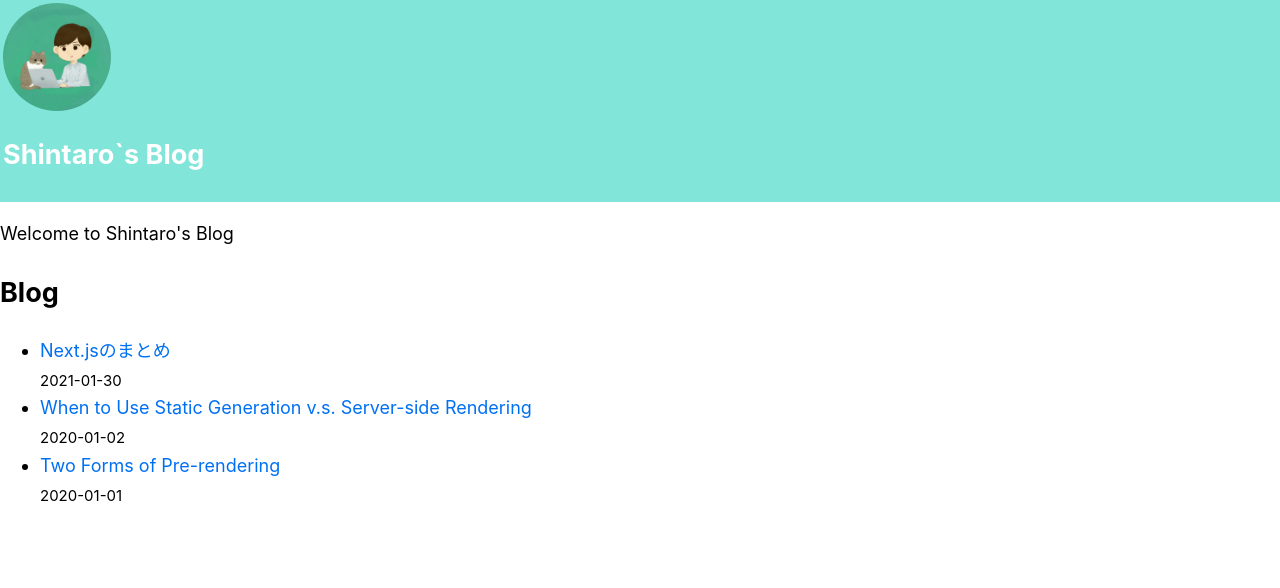
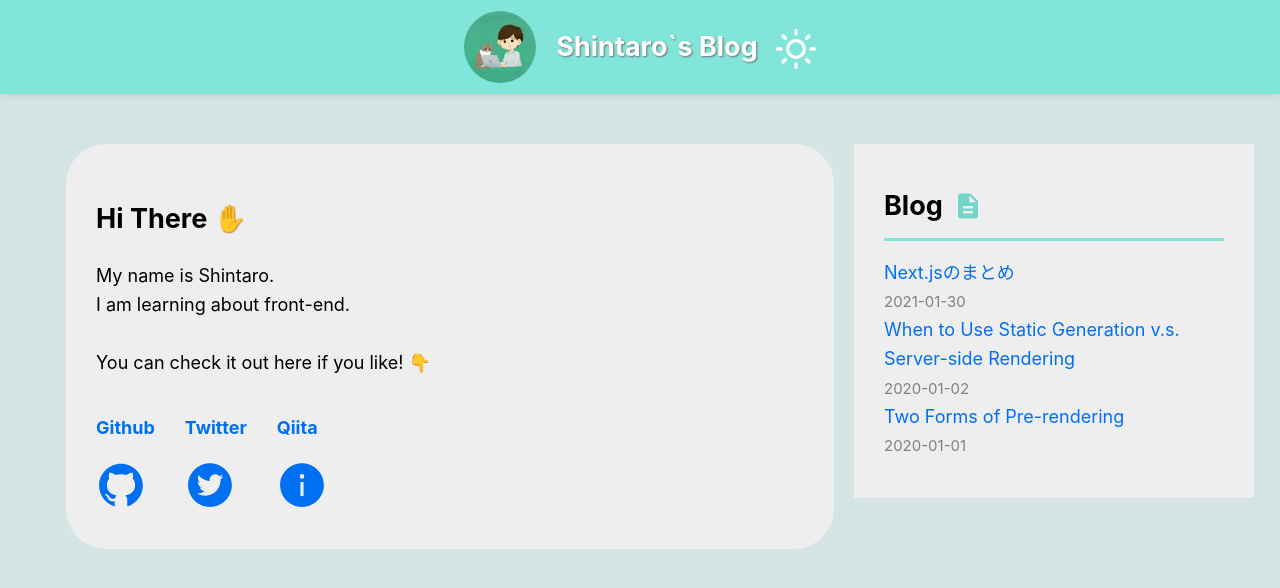
Before and after one commit to s-kawabe/nextjs-blog-ts, a Next.js app: page / in a window 1280 px wide. Shown: the top 588 px of the page. Built offline with nearby package versions, Linux system fonts and the light colour scheme.

Commit message:
:lipstick: style arange by chakraUI, Emotion
style arange by chakraUI, Emotion

```diff
--- /dev/null
+++ b/component/Aside.tsx
@@ -0,0 +1,57 @@
+import { AtSignIcon } from '@chakra-ui/icons'
+/** @jsxImportSource @emotion/react */
+import { jsx, css, keyframes } from '@emotion/react'
+import { Posts } from '../pages/index';
+import styled from '@emotion/styled';
+import { Icon, Box, Flex, Text } from '@chakra-ui/react';
+import { MdDescription } from "react-icons/md";
+import Link from 'next/link'
+import { ChevronRightIcon } from '@chakra-ui/icons'
+
+const Container = styled(Box)`
+  width: 400px;
+  margin: 50px 10px;
+  background-color: #EEEEEE;
+  padding: 20px;
+`
+
+const List = styled.li`
+  list-style: none;
+`
+
+type Props = {
+  allPostsData: Posts[]
+}
+
+const Aside = ({ allPostsData }: Props): JSX.Element => {
+  return (
+    <Container>
+      <section css={css`margin: 10px;`}>
+        <Flex alignItems="center" justifyContent="left" borderBottom="3px solid #81E6D9">
+          <h2 css={css`margin: 10px 0;`}>Blog</h2>
+          <Icon ml={10} boxSize={30} as={MdDescription} color="#71D6C9" />
+        </Flex>
+        <ul css={css`padding: 0!important;`}>
+          {
+            allPostsData.map(({id,title,date}) => (
+              <List key={id.toString()}>
+                <Link href={`/posts/${id}`}>
+                  <a css={css`
+                    text-decoration: none!important;
+                    cursor: pointer;
+                  `}>
+                    {title}
+                  </a>
+                </Link>
+                <br/>
+                <small css={css`color: gray`}>{date}</small>
+              </List>
+            ))
+          }
+        </ul>
+      </section>
+    </Container>
+  )
+}
+
+export default Aside
--- a/component/Header.tsx
+++ b/component/Header.tsx
@@ -1,36 +1,50 @@
 /** @jsxImportSource @emotion/react */
 import { jsx, css } from '@emotion/react'
 import Link from 'next/link'
-import { Box, Image } from '@chakra-ui/react'
+import { Box, Image, Flex } from '@chakra-ui/react'
+import { SunIcon } from '@chakra-ui/icons'
 
-const Header = ({name,home}) => {
+type Props = {
+  name: string;
+  home: boolean;
+}
+
+const Header = ({name, home}: Props) => {
   return (
     <header>
       {home ? (
-        <Box bg="#81E6D9" w="100%" p={3} color="white">
-          <img
+        <Box boxShadow="0px 0px 10px #c0c0c0" bg="#81E6D9" w="100%" p={3} color="white">
+          <Flex justify="center" align="center">
+            <Image
+              boxSize="4rem"
+              borderRadius="50%"
               src="/images/profile.jpg"
-            css={css`width: 6rem; height: 6rem; border-radius: 50%;`}
               alt={name}
+              mr={20}
             />
-          <h2>{name}`s Blog</h2>
+            <h2 css={css`text-shadow: 1px 1px 2px #707070`}>{name}`s Blog<SunIcon boxSize={40} ml={18}/></h2>
+          </Flex>
         </Box>
       ) : (
-        <Box bg="#81E6D9" w="100%" p={3} color="white">
+        <Box boxShadow="0px 0px 10px #c0c0c0" bg="#81E6D9" w="100%" p={3} color="white">
+          <Flex justify="center" align="center">
             <Link href="/">
               <a>
-              <img
+                <Image
+                  boxSize="4rem"
+                  borderRadius="50%"
                   src="/images/profile.jpg"
-                css={css`width: 6rem; height: 6rem; border-radius: 50%;`}
                   alt={name}
+                  mr={20}
                 />
               </a>
             </Link>
-          <h2>
+            <h2 css={css`text-shadow: 1px 1px 2px #707070`}>
               <Link href="/">
-              <a css={css`color: white;`}>{name}`s Blog</a>
+                <a css={css`color: white;`}>{name}`s Blog<SunIcon boxSize={40} ml={18}/></a>
               </Link>
             </h2>
+          </Flex>
         </Box>
       )}
     </header>
--- a/component/Layout.tsx
+++ b/component/Layout.tsx
@@ -1,18 +1,43 @@
 /** @jsxImportSource @emotion/react */
 import { jsx, css } from '@emotion/react'
+import styled from '@emotion/styled'
 import Head from 'next/head'
 import Link from 'next/link'
 import Header from '@/Header'
+import Aside from '@/Aside'
+import { Posts } from '../pages/index';
+import { Box, Flex, IconButton, Icon } from '@chakra-ui/react';
+import { MdHome } from 'react-icons/md'
 
 const name = 'Shintaro'
 export const siteTitle = 'Next.js Sample Website!'
 
 type Props = {
+  allPostsData?: Posts[];
   children: React.ReactNode
   home?: boolean
 }
 
-function Layout({ children, home }: Props) {
+const HoverActionIconButton = styled(IconButton)`
+  transition: 0.3s;
+  &:hover {
+    box-shadow: 3px 3px 8px #808080;
+  }
+`
+
+const mainArea = css`
+  width: 60vw;
+  margin: 50px 10px 50px 50px;
+  background-color: #EEEEEE;
+  border-radius: 40px;
+  padding: 30px;
+`
+
+const catchIcon = () => {
+  return <Icon as={MdHome} />
+}
+
+function Layout({ allPostsData, children, home }: Props) {
   return (
     <div>
       <Head>
@@ -31,11 +56,27 @@ function Layout({ children, home }: Props) {
         <meta name="twitter:card" content="summary_large_image" />
       </Head>
       <Header name={name} home={home} />
-      <main>{ children }</main>
+      <Flex alignItems="flex-start" justifyContent="center" >
+        <main css={mainArea}>{ children }</main>
+        <Aside allPostsData={allPostsData} />
+      </Flex>
       {!home && (
         <div>
           <Link href="/">
-            <a>← Back to home</a>
+            <a>
+              <HoverActionIconButton
+                m={40}
+                p={10}
+                position="fixed"
+                left={20}
+                bottom={20}
+                color="teal"
+                aria-label="Back to Top Page"
+                fontSize="40px"
+                borderRadius="50%"
+                icon={catchIcon()}
+              />
+            </a>
           </Link>
         </div>
       )}
--- a/package.json
+++ b/package.json
@@ -8,6 +8,7 @@
     "start": "next start"
   },
   "dependencies": {
+    "@chakra-ui/icons": "^1.0.4",
     "@chakra-ui/react": "^1.1.6",
     "@emotion/react": "^11.1.4",
     "@emotion/styled": "^11.0.0",
@@ -16,6 +17,7 @@
     "next": "^10.0.0",
     "react": "17.0.1",
     "react-dom": "17.0.1",
+    "react-icons": "^4.1.0",
     "remark": "^13.0.0",
     "remark-html": "^13.0.1"
   },
--- a/pages/_app.tsx
+++ b/pages/_app.tsx
@@ -11,6 +11,7 @@ body {
     Cantarell, Fira Sans, Droid Sans, Helvetica Neue, sans-serif;
   line-height: 1.6;
   font-size: 18px;
+  background: #D5E5E5;
 }
 
 * {
--- a/pages/index.tsx
+++ b/pages/index.tsx
@@ -1,8 +1,12 @@
+/** @jsxImportSource @emotion/react */
+import { jsx, css } from '@emotion/react'
 import Head from 'next/head'
 import Layout, { siteTitle } from '@/Layout';
 import { getSortedPostsData } from 'lib/posts';
-import Link from 'next/link'
 import { GetStaticProps } from 'next';
+import styled from '@emotion/styled'
+import { Box, Flex, Icon, IconButton } from '@chakra-ui/react';
+import { AiFillGithub, AiFillTwitterCircle, AiFillInfoCircle } from 'react-icons/ai'
 
 export type Posts = {
   id: string;
@@ -14,34 +18,55 @@ type Props = {
   allPostsData: Posts[]
 }
 
+const HoverBox = styled(Box)`
+  & div {
+    transition: 0.3s!important;
+  }
+  &:hover div {
+    transform: translateY(-10px);
+  }
+`
+
 export default function Home({ allPostsData }: Props) {
 
-  // const allPostsData: Posts[] = props.allPostsData
-
   return (
-    <Layout home>
+    <Layout allPostsData={allPostsData} home>
       <Head>
         <title>{siteTitle}</title>
       </Head>
-      <section>
-        <p>Welcome to Shintaro's Blog</p>
-      </section>
-      <section>
-        <h2>Blog</h2>
-        <ul>
-          {
-            allPostsData.map(({id,title,date}) => (
-              <li key={id.toString()}>
-                <Link href={`/posts/${id}`}>
-                  <a>{title}</a>
-                </Link>
-                <br/>
-                <small>{date}</small>
-              </li>
-            ))
-          }
-        </ul>
-      </section>
+      <Box>
+        <h2>Hi There ✋</h2>
+        <p>My name is Shintaro. <br/>
+        I am learning about front-end.<br/><br/>
+        You can check it out here if you like! 👇
+        </p>
+        <Flex>
+          <a css={css`text-decoration: none!important;`} href="https://github.com/s-kawabe">
+            <HoverBox>
+              <p css={css`font-weight: bold;`}>Github</p>
+              <div>
+                <Icon as={AiFillGithub} boxSize={50}/>
+              </div>
+            </HoverBox>
+          </a>
+          <a css={css`text-decoration: none!important;`} href="https://qiita.com/shin_k_2281">
+            <HoverBox ml={30}>
+              <p css={css`font-weight: bold;`}>Twitter</p>
+              <div>
+                <Icon as={AiFillTwitterCircle} boxSize={50}/>
+              </div>
+            </HoverBox>
+          </a>
+          <a css={css`text-decoration: none!important;`} href="https://twitter.com/shin_k_2281">
+            <HoverBox ml={30}>
+              <p css={css`font-weight: bold;`}>Qiita</p>
+              <div>
+                <Icon as={AiFillInfoCircle} boxSize={50}/>
+              </div>
+            </HoverBox>
+          </a>
+        </Flex>
+      </Box>
     </Layout>
   )
 }
```
Also changed, not shown: pages/posts/[id].tsx (+7 -3 lines), 1 other file (tests, documents, lock files or other folders). Lines whose indentation alone changed are shown as unchanged.
